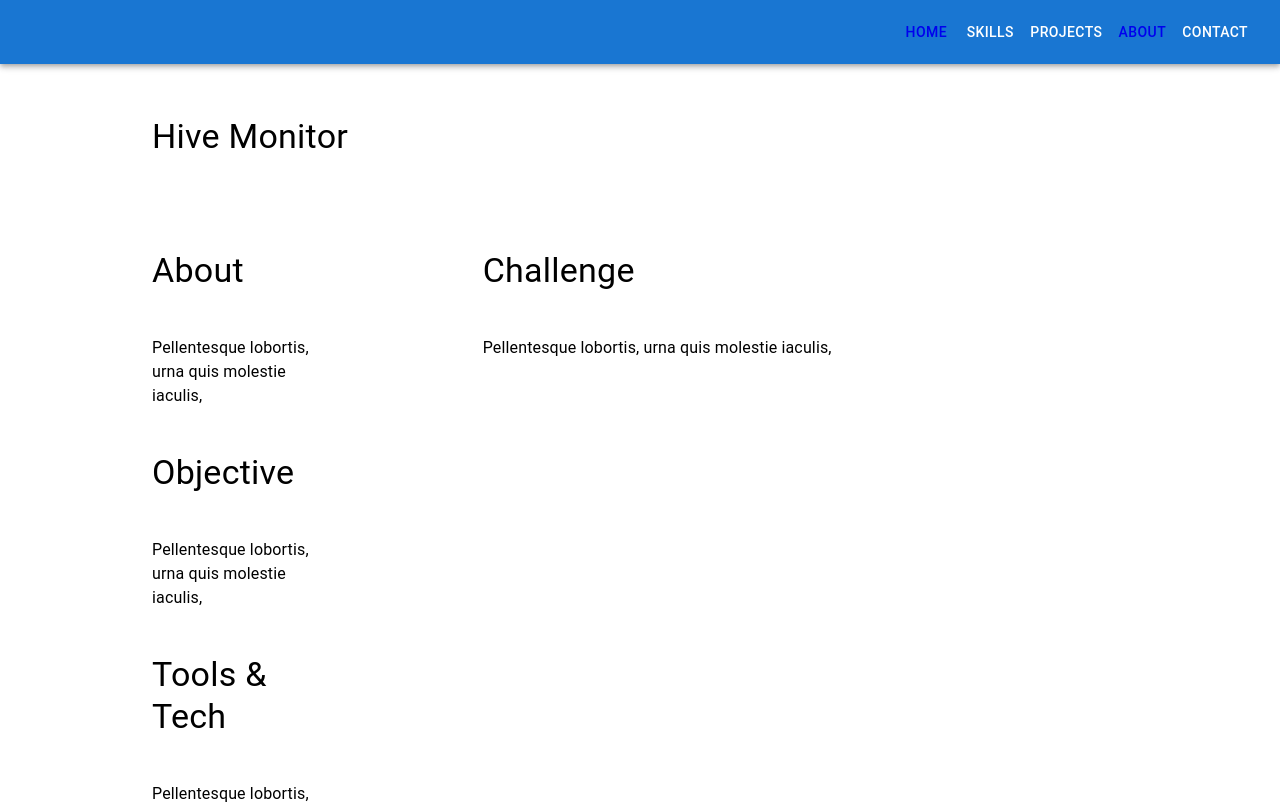
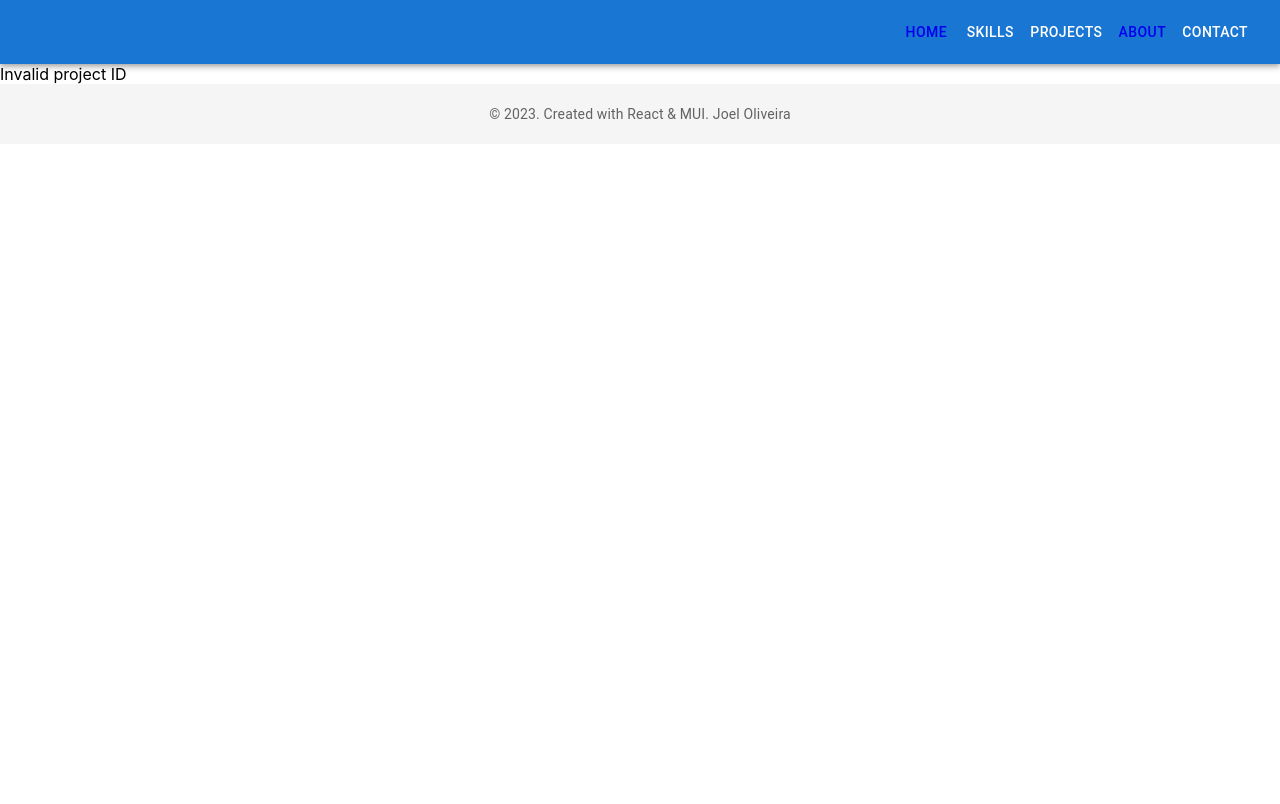
Before and after one commit to joelmoliveira/AboutMeWebsite, a React (Create React App) app: page /projects in a window 1280 px wide. Shown: the top 804 px of the page. Built offline with nearby package versions, Linux system fonts and the light colour scheme.

Commit message:
some progress in the project page. to render the page according to the button clicked.

```diff
--- a/src/App.js
+++ b/src/App.js
@@ -22,6 +22,7 @@ function App() {
           <Route path="/" element={<HomePage/>} />
           <Route path='/about' element={<AboutMe/>} />
           <Route path='/projects' element={<ProjectPage/>} />
+          <Route path="/projects/:projectId" element={<ProjectPage />} />
           {/* <Route path='/rules' element={<Rules/>} /> */}
         </Routes>
         <Footer />
--- a/src/Content/contentEnglish.json
+++ b/src/Content/contentEnglish.json
@@ -103,7 +103,7 @@
       "about": "Pellentesque lobortis, urna quis molestie iaculis,",
       "objectiveTitle": "Objective",
       "objective": "Pellentesque lobortis, urna quis molestie iaculis,",
-      "tools & Tech": "Pellentesque lobortis, urna quis molestie iaculis,",
+      "toolsTech": "Pellentesque lobortis, urna quis molestie iaculis,",
       "challengeTitle": "Challenge",
       "challenge": "Pellentesque lobortis, urna quis molestie iaculis,"
     },
@@ -119,7 +119,7 @@
       "about": "Pellentesque lobortis, urna quis molestie iaculis,",
       "objectiveTitle": "Objective",
       "objective": "Pellentesque lobortis, urna quis molestie iaculis,",
-      "tools & Tech": "Pellentesque lobortis, urna quis molestie iaculis,",
+      "toolsTech": "Pellentesque lobortis, urna quis molestie iaculis,",
       "challengeTitle": "Challenge",
       "challenge": "Pellentesque lobortis, urna quis molestie iaculis,"
     },
@@ -135,7 +135,7 @@
       "about": "Pellentesque lobortis, urna quis molestie iaculis,",
       "objectiveTitle": "Objective",
       "objective": "Pellentesque lobortis, urna quis molestie iaculis,",
-      "tools & Tech": "Pellentesque lobortis, urna quis molestie iaculis,",
+      "toolsTech": "Pellentesque lobortis, urna quis molestie iaculis,",
       "challengeTitle": "Challenge",
       "challenge": "Pellentesque lobortis, urna quis molestie iaculis,"
     },
@@ -151,7 +151,7 @@
       "about": "Pellentesque lobortis, urna quis molestie iaculis,",
       "objectiveTitle": "Objective",
       "objective": "Pellentesque lobortis, urna quis molestie iaculis,",
-      "tools & Tech": "Pellentesque lobortis, urna quis molestie iaculis,",
+      "toolsTech": "Pellentesque lobortis, urna quis molestie iaculis,",
       "challengeTitle": "Challenge",
       "challenge": "Pellentesque lobortis, urna quis molestie iaculis,"
     }
--- a/src/components/Homepage/HomePage.js
+++ b/src/components/Homepage/HomePage.js
@@ -1,4 +1,5 @@
 import React from "react";
+import { Link } from "react-router-dom";
 
 // Components
 import CTA from "../CTA/Cta";
@@ -19,7 +20,6 @@ const HomePage = () => {
   const { id1 } = contentEnglish.breakers;
   const { id2 } = contentEnglish.breakers;
 
-
   return (
     <div>
       <CTA />
@@ -31,25 +31,37 @@ const HomePage = () => {
         alt="Image 1"
         title={contentEnglish.projectsSection.project1.title}
         description={contentEnglish.projectsSection.project1.description}
-        buttonText={contentEnglish.projectsSection.project1.buttonText}
         invert={false}
-      />
+      >
+        <Link to="/projects/project1">
+          <button>{contentEnglish.projectsSection.project1.buttonText}</button>
+          {/* buttonText={contentEnglish.projectsSection.project1.buttonText} */}
+        </Link>
+      </SectionNA>
       <SectionNA
         image={contentEnglish.projectsSection.project2.image2}
         alt="Image 2"
         title={contentEnglish.projectsSection.project2.title}
         description={contentEnglish.projectsSection.project2.description}
-        buttonText={contentEnglish.projectsSection.project2.buttonText}
         invert={true}
-      />
+      >
+        <Link to="/projects/project2">
+          <button>{contentEnglish.projectsSection.project2.buttonText}</button>
+          {/* buttonText={contentEnglish.projectsSection.project2.buttonText} */}
+        </Link>
+      </SectionNA>
       <SectionNA
         image={contentEnglish.projectsSection.project3.image3}
         alt="Image 2"
         title={contentEnglish.projectsSection.project3.title}
         description={contentEnglish.projectsSection.project3.description}
-        buttonText={contentEnglish.projectsSection.project3.buttonText}
         invert={false}
-      />
+      >
+        <Link to="/projects/project3">
+          <button>{contentEnglish.projectsSection.project3.buttonText}</button>
+          {/* buttonText={contentEnglish.projectsSection.project3.buttonText} */}
+        </Link>
+      </SectionNA>
       <FourBox />
       <TextComponent title={break3} centered={true} />
       <FollowMe />
--- a/src/components/ProjectPage/ProjectPage.js
+++ b/src/components/ProjectPage/ProjectPage.js
@@ -1,6 +1,7 @@
 import React from "react";
 import { makeStyles } from "@material-ui/core/styles";
 import { Container, Grid } from "@material-ui/core";
+import { useParams } from "react-router-dom";
 
 //import components
 import TextComponent from "../TextCompon/textComp";
@@ -26,39 +27,66 @@ const useStyles = makeStyles((theme) => ({
   },
 }));
 
-const ProjectPage = () => {
+const ProjectPage = ({ project }) => {
   const classes = useStyles();
+  const { projectID } = useParams();
+
+  // Get the project details based on the projectID
+  const projectDetails = projectsPage[projectID];
+
+  if (!projectDetails) {
+    // render a message of fallback component for invalid project ID
+    return <div>Invalid project ID</div>;
+  }
+
+  const {
+    image1,
+    alt1,
+    image2,
+    alt2,
+    image3,
+    alt3,
+    title,
+    aboutTitle,
+    about,
+    objectiveTitle,
+    objective,
+    toolsTitle,
+    toolsTech,
+    challengeTitle,
+    challenge,
+  } = projectDetails;
 
   return (
     <Container className={classes.root}>
-      <TextComponent title={projectsPage.project1.title} />
+      <TextComponent title={title} />
       <Grid container spacing={2}>
         <Grid item xs={4}>
-          <img src="" alt="" className="" />
+          <img src={image1} alt={alt1} className={classes.image} />
         </Grid>
         <Grid item xs={4}>
-          <img src="" alt="" className="" />
+          <img src={image2} alt={alt2} className={classes.image} />
         </Grid>
         <Grid item xs={4}>
-          <img src="" alt="" className="" />
+          <img src={image3} alt={alt3} className={classes.image} />
         </Grid>
       </Grid>
       <Grid container spacing={2}>
         <Grid item xs={4}>
-          <TextComponent title={projectsPage.project1.aboutTitle} />
-          <TextComponent text={projectsPage.project1.about} />
-          <TextComponent title={projectsPage.project1.objectiveTitle} />
-          <TextComponent text={projectsPage.project1.objective} />
-          <TextComponent title={projectsPage.project1.toolsTitle} />
-          <TextComponent text={projectsPage.project1.toolsTech} />
+          <TextComponent title={aboutTitle} />
+          <TextComponent text={about} />
+          <TextComponent title={objectiveTitle} />
+          <TextComponent text={objective} />
+          <TextComponent title={toolsTitle} />
+          <TextComponent text={toolsTech} />
         </Grid>
         <Grid item xs={8}>
-          <TextComponent title={projectsPage.project1.challengeTitle} />
-          <TextComponent text={projectsPage.project1.challenge} />
+          <TextComponent title={challengeTitle} />
+          <TextComponent text={challenge} />
         </Grid>
       </Grid>
       <Grid item xs={12} md={12} sx={{ maxWidth: "80%", margin: "0 auto" }}>
-        <TextComponent title={projectsPage.followMe} centered={true} />
+        <TextComponent title={project.followMe} centered={true} />
         <FollowMe />
       </Grid>
     </Container>
```
